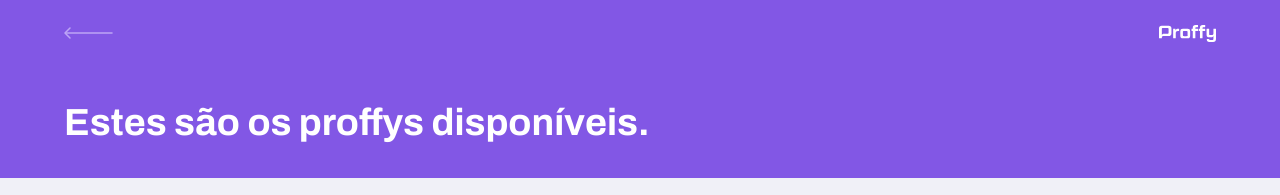
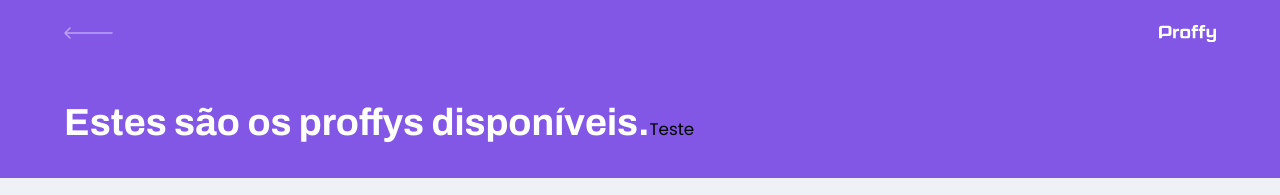
Before and after one commit to hericke47/Proffy, a React (Create React App) app in the folder web/: page /study in a window 1280 px wide. Shown: the top 195 px of the page. Built offline with nearby package versions, Linux system fonts and the light colour scheme.

Commit message:
adicionando o props.children que é tudo que está dentro do componente

```diff
--- a/web/src/components/PageHeader/index.tsx
+++ b/web/src/components/PageHeader/index.tsx
@@ -20,7 +20,10 @@ const PageHeader: React.FC<PageHeaderProps> = (props) => {
 
         <div className="header-content">
             <strong>{props.title}</strong>
+
+            {props.children}
         </div>
+
     </header>
     );
 }
--- a/web/src/pages/TeacherList/index.tsx
+++ b/web/src/pages/TeacherList/index.tsx
@@ -6,7 +6,9 @@ import PageHeader from '../../components/PageHeader';
 export default function TeacherList() {
     return (
         <div id="page-teacher-list" className="Container">
-           <PageHeader title="Estes são os proffys disponíveis." />
+           <PageHeader title="Estes são os proffys disponíveis.">
+               Teste
+           </PageHeader>
         </div>
     )
 }
```
